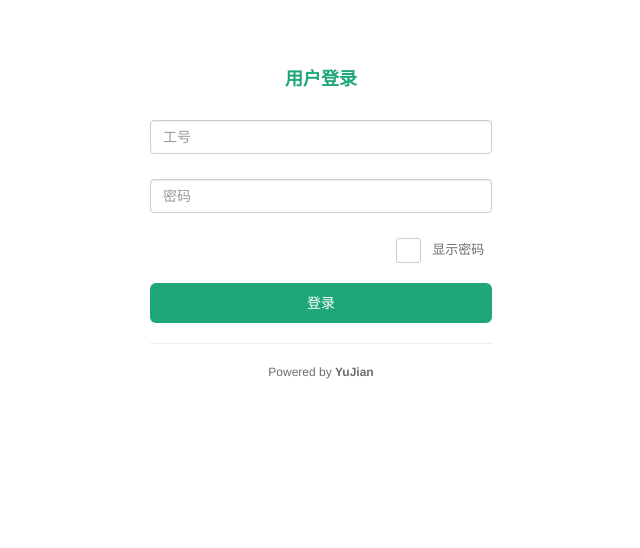
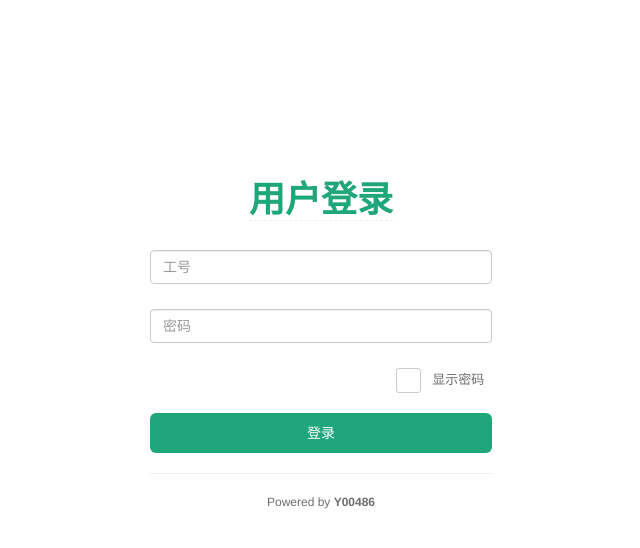
Before and after one commit to JedYu/feedback, a Flask app: page /manage/login in a window 1280 px wide. Shown: the top 548 px of the page, without its empty margins (319-959 px from the left). Run offline with Flask 2, Linux system fonts and the light colour scheme; data that the repository does not hold is empty; some libraries are stand-ins or nearby versions.

Commit message:
login style

```diff
--- a/app/templates/manage/login.html
+++ b/app/templates/manage/login.html
@@ -24,7 +24,7 @@
   :: Login Section
   -------------------------------------------------- */
 #login {
-    padding-top: 50px
+    padding-top: 160px
 }
 #login .form-wrap {
     width: 30%;
@@ -32,10 +32,13 @@
 }
 #login h1 {
     color: #1fa67b;
-    font-size: 18px;
+    font-size: 36px;
     text-align: center;
     font-weight: bold;
     padding-bottom: 20px;
+}
+#login h1 span{
+  border-bottom: 1px dashed #EEE;
 }
 #login .form-group {
     margin-bottom: 25px;
@@ -128,7 +131,7 @@
       <div class="row">
           <div class="col-xs-12">
               <div class="form-wrap">
-                <h1>用户登录</h1>
+                <h1><span>用户登录</span></h1>
 
 
                           {% with messages = get_flashed_messages() %}
@@ -166,7 +169,7 @@
     <div class="container">
         <div class="row">
             <div class="col-xs-12">
-                <p>Powered by <strong><a href="http://airimos.com" target="_blank">YuJian</a></strong></p>
+                <p>Powered by <strong><a href="http://ys7.co" target="_blank">Y00486</a></strong></p>
             </div>
         </div>
     </div>
```
